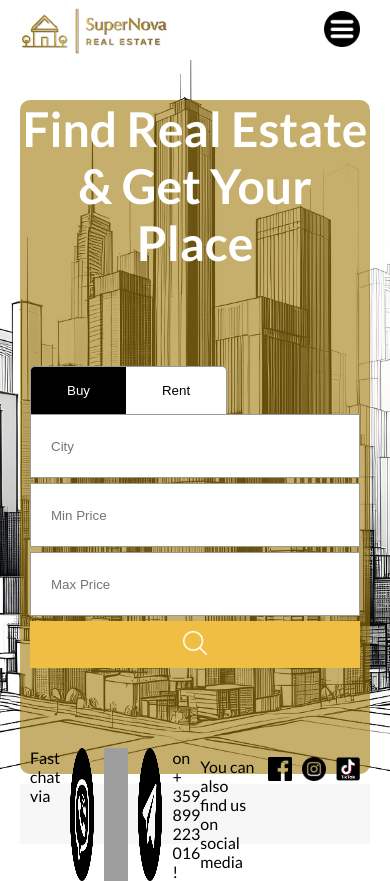
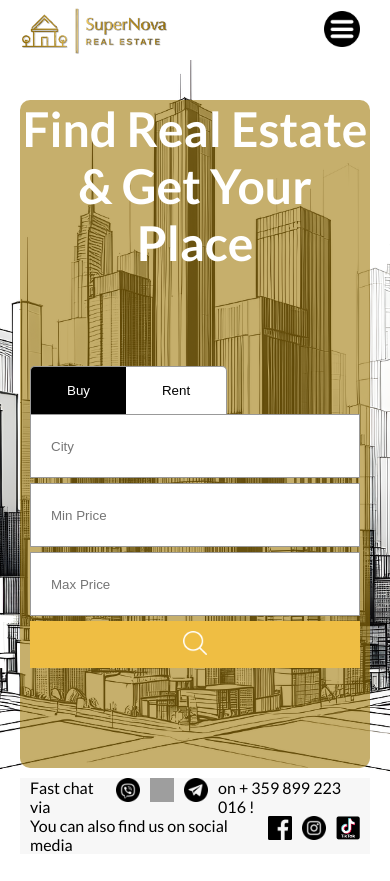
Before and after one commit to nikolayvnenchev/AppSuperNova, a React (Vite) app in the folder client/: page / in a window 390 px wide. After the commit the page ends 854 px from the top, so only its background shows below. Built offline with nearby package versions, Linux system fonts and the light colour scheme; no server answers; grey boxes are pictures that could not be loaded.

Commit message:
scss update on small screens

```diff
--- a/client/src/components/footer/footer.scss
+++ b/client/src/components/footer/footer.scss
@@ -11,6 +11,11 @@
     position: relative;
     color: black;
     background-color: #f5f5f5c9;
+
+    @include sm {
+        height: fit-content;
+        flex-direction: column;
+    }
 }
 
 .phone-icons {
@@ -20,6 +25,7 @@
 
 .phone-icons img {
     width: 24px;
+    height: 24px;
 }
 
 .social-icons {
```
